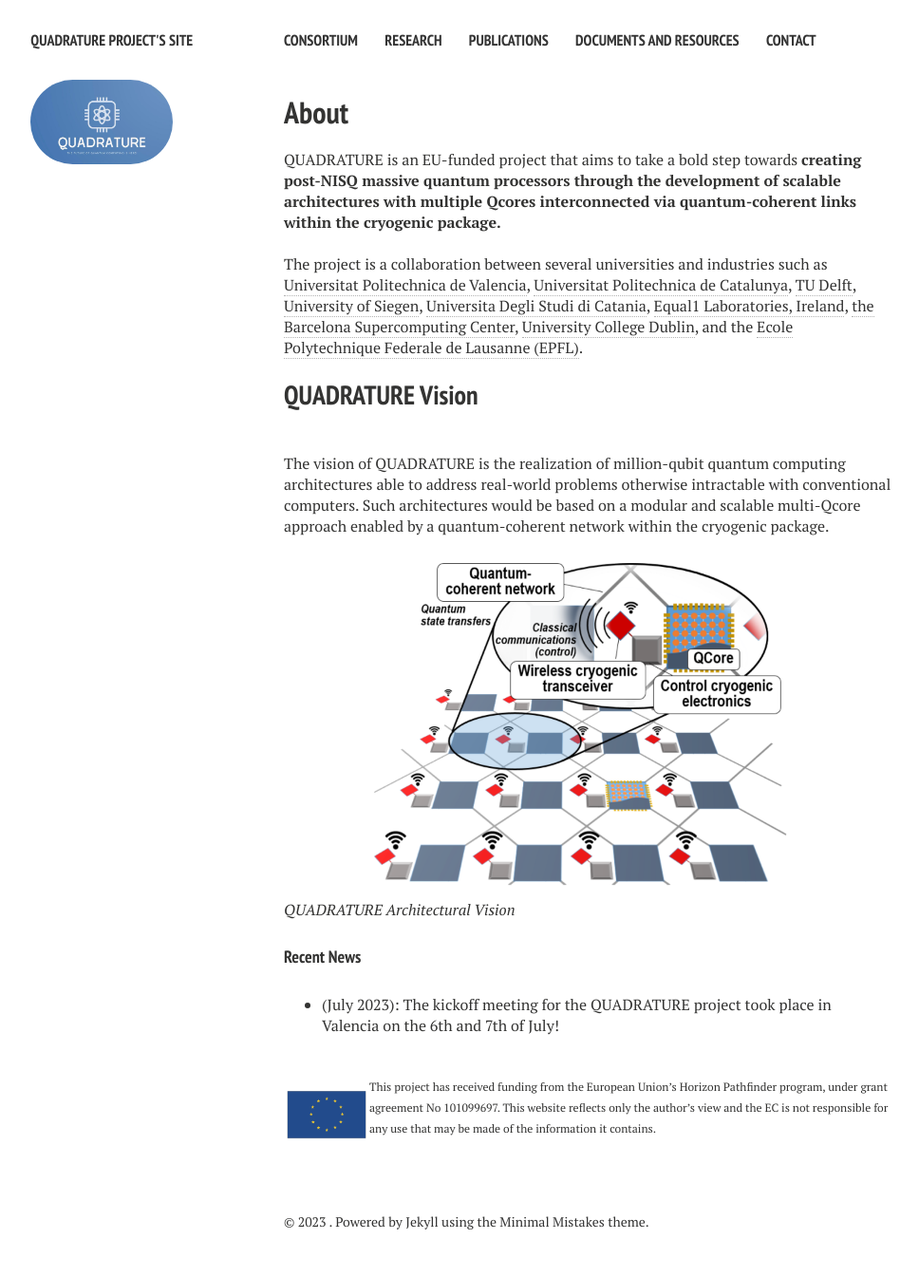
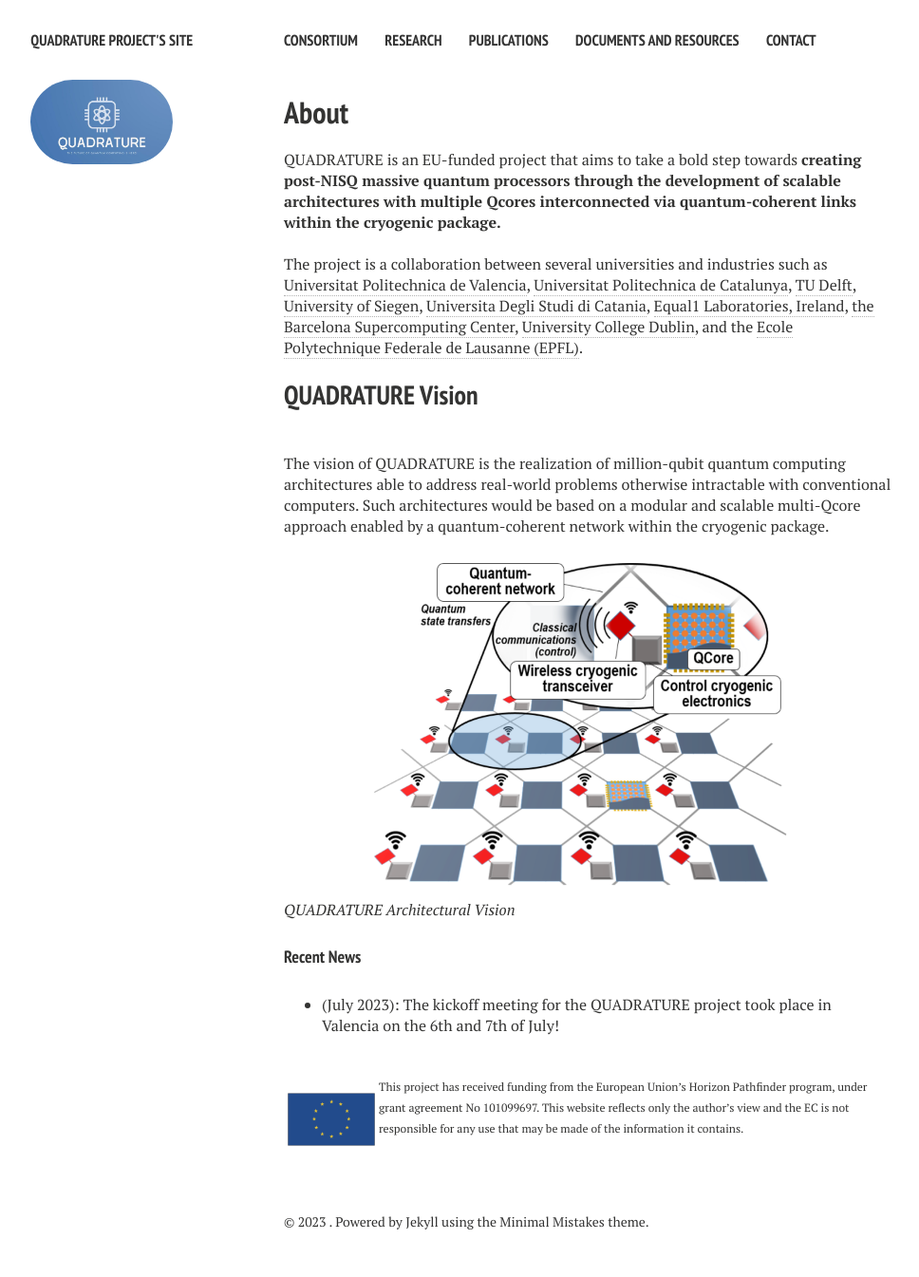
Before and after one commit to biddu/biddu.github.io, a Jekyll site: the page built from index.md, in a window 1280 px wide. Shown: the whole page at 95% size, without its empty margins (21-989 px from the left). Built offline with Jekyll 4.4.1, drawn with Linux system fonts in a browser that asks for light colours; nearby versions of some CDN libraries; comment, search, counter and statistics services are not loaded.

Commit message:
Update index.md

```diff
--- a/index.md
+++ b/index.md
@@ -37,6 +37,6 @@ The vision of QUADRATURE is the realization of million-qubit quantum computing a
 -->
 
 <br />
-<img align="left" width="90" height="90" src="images/EU_logo.png"/><sub> This project has received funding from the European Union’s Horizon Pathfinder program, under grant agreement No  101099697. This website reflects only the author’s view and the EC is not responsible for any use that may be made of the information it contains. </sub>
+<img align="left" width="100" height="100" src="images/EU_logo.png"/><sub> This project has received funding from the European Union’s Horizon Pathfinder program, under grant agreement No  101099697. This website reflects only the author’s view and the EC is not responsible for any use that may be made of the information it contains. </sub>
 
 <br />
```
